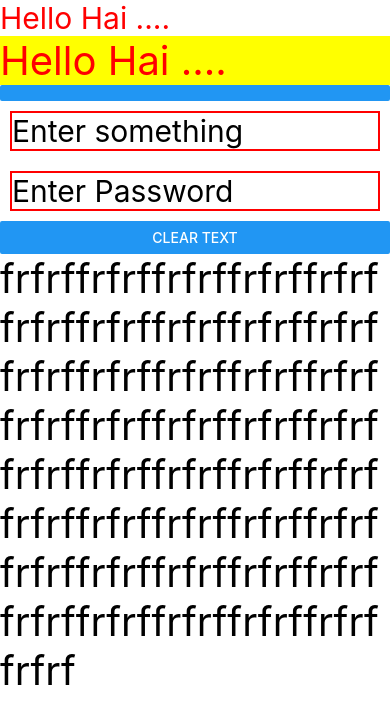
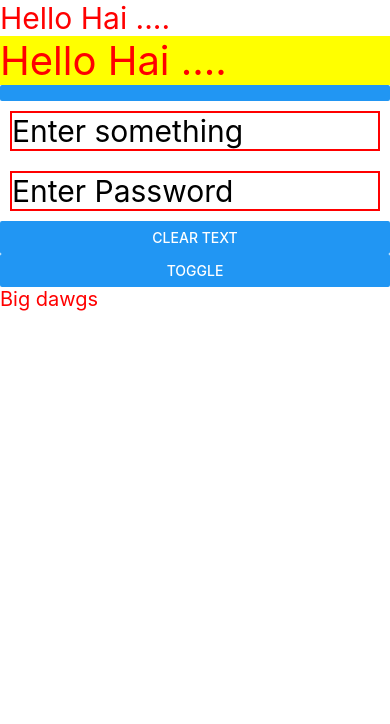
Before and after one commit to lotsofrahul/MyNewProject, a React Native app: screen / in a window 390 px wide. Shown: the top 724 px of the page. Built offline with nearby package versions, Linux system fonts and the light colour scheme.

Commit message:
useEffect on component unmount

```diff
--- a/App.js
+++ b/App.js
@@ -11,16 +11,21 @@ import {
 } from 'react-native';
 import style1 from './Styles/style1';
 import users from './Utilities/Users';
+import Util2 from './Utilities/Util2';
 
 const App = () => {
   const [value, setValue] = useState('');
+  const [show, setShow] = useState(true);
   //runs when a component/state/prop change(when mouting happen)
-  useEffect(() => {
-    console.warn('jb');
-  }, []); //empty array => component did mount (runs only after mounting)
-  useEffect(() => {
-    console.warn('jb');
-  }, [value]); //passing state/prop, useEffect runs only when these state/prop updates. (component did update)
+  // useEffect(() => {
+  //   console.warn('jb');
+  // }, []); //empty array => component did mount (runs only after mounting)
+  // useEffect(() => {
+  //   console.warn('jb');
+  // }, [value]); //passing state/prop, useEffect runs only when these state/prop updates. (component did update)
+
+  //useEffect when component Unmount
+
   return (
     <View>
       <Text style={{fontSize: 30, color: 'red'}}>Hello Hai ....</Text>
@@ -52,7 +57,7 @@ const App = () => {
         keyExtractor={item => item.id}
       /> */}
 
-      <ScrollView>
+      {/* <ScrollView>
         <View style={{flex: 1, flexDirection: 'row', flexWrap: 'wrap'}}>
           {users.map(item => (
             <Text
@@ -63,7 +68,9 @@ const App = () => {
             </Text>
           ))}
         </View>
-      </ScrollView>
+      </ScrollView> */}
+      <Button title="Toggle" onPress={() => setShow(!show)} />
+      {show ? <Util2 /> : null}
     </View>
   );
 };
--- /dev/null
+++ b/Utilities/Util2.js
@@ -0,0 +1,18 @@
+import React, { useEffect } from 'react';
+import {Text, View} from 'react-native';
+
+const Util2 = () => {
+    let timer = setInterval(() => {
+        console.warn("Espresso");
+    }, 3000);
+    useEffect(() => {
+        return () => clearInterval(timer);
+    });
+    return (
+        <View>
+        <Text style={{color: 'red', fontSize: 20}}>Big dawgs</Text>
+        </View>
+    );
+};
+
+export default Util2;
```
